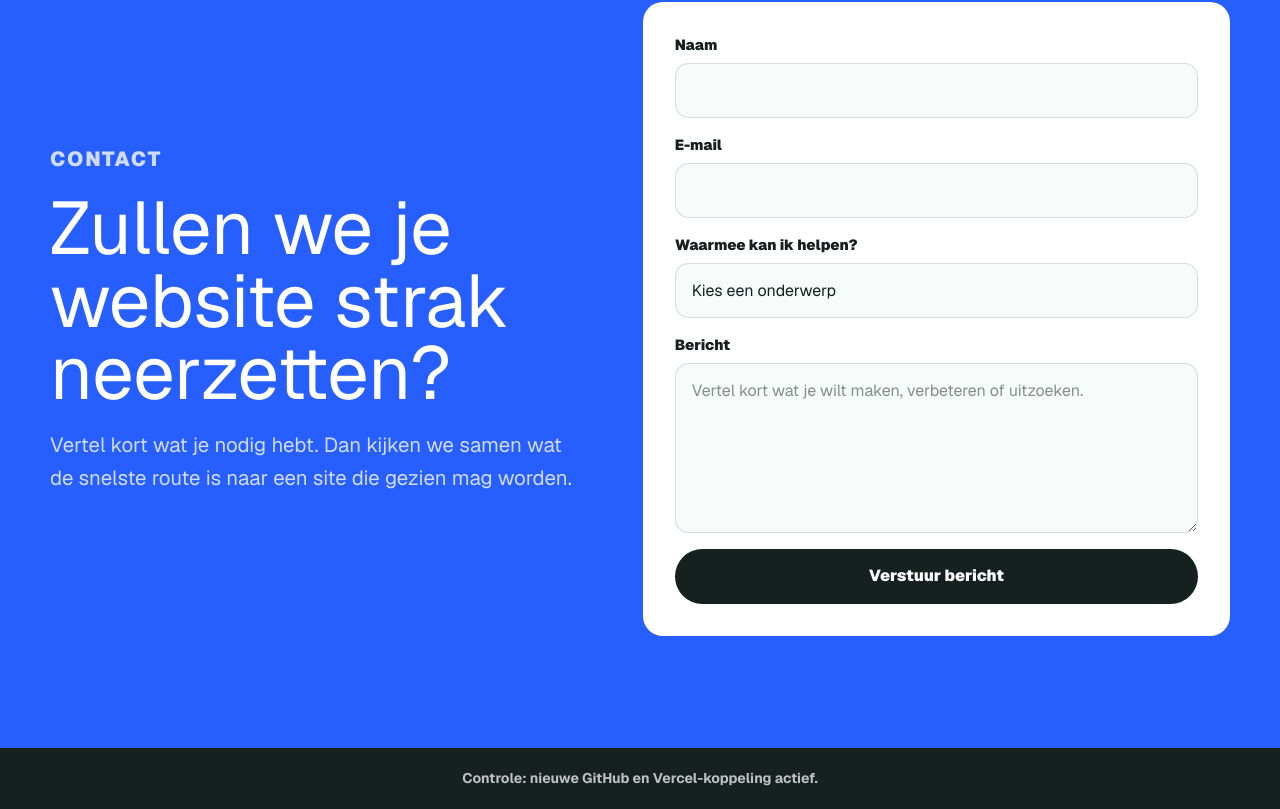
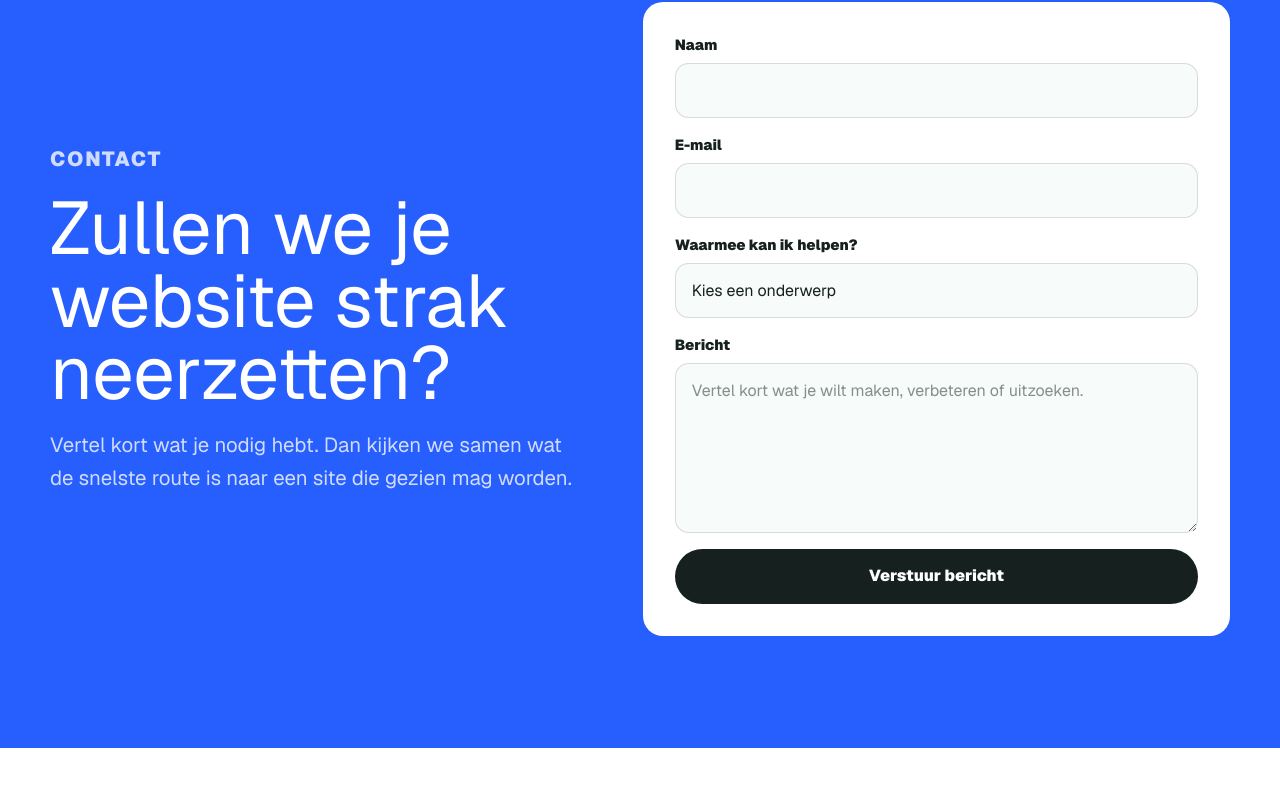
Before and after one commit to zondergezeur/zondergezeur, a Next.js app: page / in a window 1280 px wide. Shown: the part 3514-4323 px from the top of the page. After the commit the page ends 4262 px from the top, so only its background shows below. Built offline with nearby package versions, Linux system fonts and the light colour scheme.

Commit message:
Remove deployment verification footer

```diff
--- a/app/globals.css
+++ b/app/globals.css
@@ -710,19 +710,6 @@ h3 {
   margin-bottom: 0;
 }
 
-.site-footer {
-  background: var(--ink);
-  color: rgba(255, 255, 255, 0.72);
-  font-size: 0.88rem;
-  font-weight: 650;
-  padding: 1.25rem 1rem;
-  text-align: center;
-}
-
-.site-footer p {
-  margin: 0;
-}
-
 @media (max-width: 880px) {
   .site-header {
     align-items: stretch;
--- a/app/page.tsx
+++ b/app/page.tsx
@@ -171,9 +171,6 @@ export default function Home() {
           <ContactForm />
         </div>
       </section>
-      <footer className="site-footer">
-        <p>Controle: nieuwe GitHub en Vercel-koppeling actief.</p>
-      </footer>
     </main>
   );
 }
```
